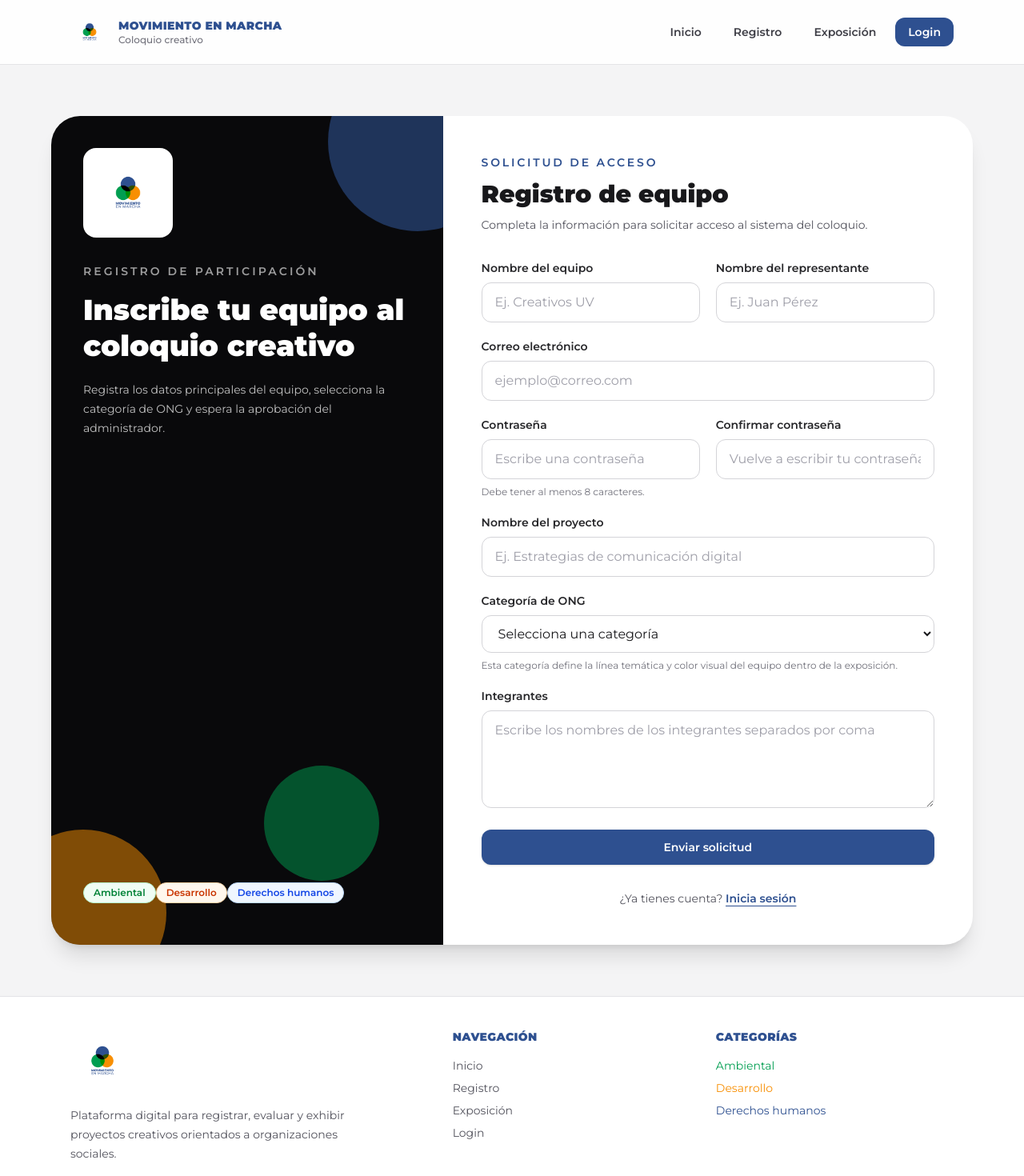
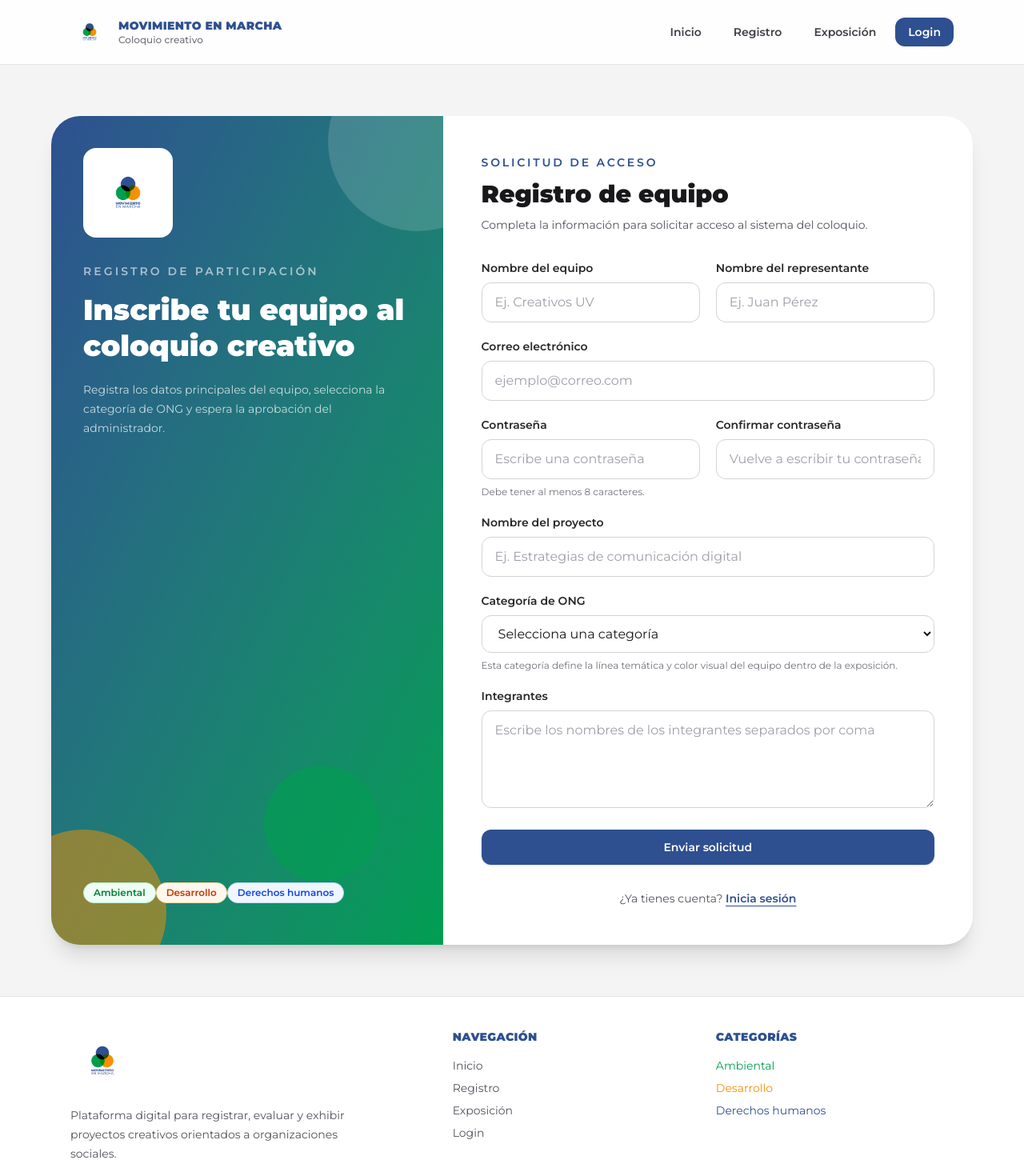
Before and after one commit to FernandoPRDev/coloquio-digital, a Next.js app: page /registro in a window 1280 px wide. Shown: the top 1470 px of the page at 80% size. Built offline with nearby package versions, Linux system fonts and the light colour scheme.

Commit message:
style: update registration color and home copy

```diff
--- a/app/page.tsx
+++ b/app/page.tsx
@@ -170,7 +170,7 @@ export default function Home() {
                 </div>
 
                 <div>
-                  <p className="text-3xl font-black text-[#f88f03]">10</p>
+                  <p className="text-3xl font-black text-[#f88f03]">11</p>
                   <p className="mt-1 text-sm text-zinc-600">
                     Salas de exposición
                   </p>
--- a/app/registro/page.tsx
+++ b/app/registro/page.tsx
@@ -83,9 +83,9 @@ export default function RegistroPage() {
     <PublicLayout>
       <section className="px-4 py-10 lg:px-6 lg:py-16">
         <div className="mx-auto grid max-w-6xl overflow-hidden rounded-[36px] bg-white shadow-xl lg:grid-cols-[0.85fr_1.15fr]">
-          <aside className="relative overflow-hidden bg-zinc-950 p-8 text-white lg:p-10">
-            <div className="absolute -right-20 -top-20 h-56 w-56 rounded-full bg-[#2e5090]/60" />
-            <div className="absolute bottom-20 right-20 h-36 w-36 rounded-full bg-[#009e51]/50" />
+          <aside className="relative overflow-hidden bg-gradient-to-br from-[#2e5090] to-[#009e51] p-8 text-white lg:p-10">
+            <div className="absolute -right-20 -top-20 h-56 w-56 rounded-full bg-white/15" />
+            <div className="absolute bottom-20 right-20 h-36 w-36 rounded-full bg-[#009e51]/60" />
             <div className="absolute -bottom-16 -left-16 h-52 w-52 rounded-full bg-[#f88f03]/50" />
 
             <div className="relative z-10 flex h-full flex-col justify-between gap-12">
```
